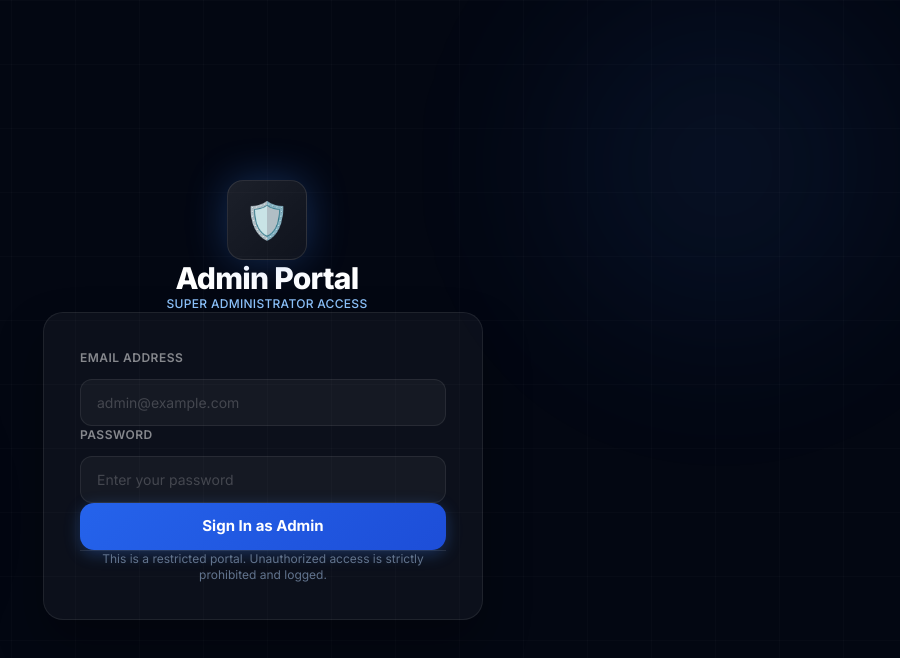
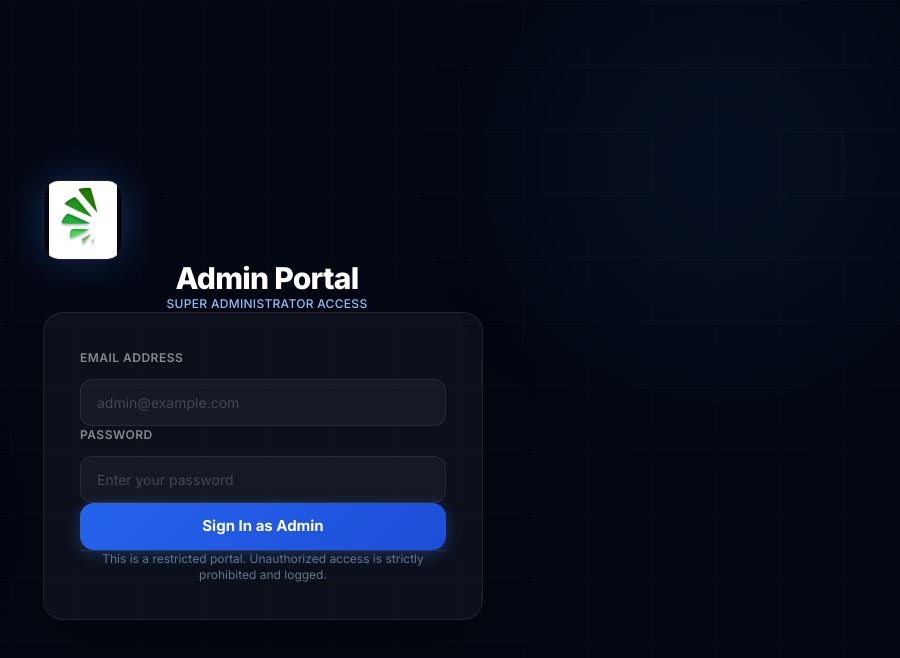
Before and after one commit to raviteja-iiith/NxtStepEdu, a Next.js app in the folder apps/web/: page /admin/login in a window 1280 px wide. Shown: the top 658 px of the page, without its empty margins (373-1273 px from the left). Built offline with nearby package versions, Linux system fonts and the light colour scheme; no server answers.

Commit message:
inserted logo

```diff
--- a/apps/web/src/app/admin/layout.tsx
+++ b/apps/web/src/app/admin/layout.tsx
@@ -56,9 +56,7 @@ export default function AdminLayout({ children }: { children: React.ReactNode })
         {/* Logo */}
         <div style={{ padding: collapsed ? '20px 14px' : '20px 20px', borderBottom: '1px solid rgba(255,255,255,0.06)', minHeight: 72 }}>
           <div style={{ display: 'flex', alignItems: 'center', gap: 12, overflow: 'hidden' }}>
-            <div style={{ width: 36, height: 36, borderRadius: 10, background: 'linear-gradient(135deg, #6366F1, #8B5CF6)', display: 'flex', alignItems: 'center', justifyContent: 'center', flexShrink: 0, boxShadow: '0 4px 12px rgba(99,102,241,0.3)' }}>
-              <svg width="18" height="18" viewBox="0 0 24 24" fill="none" stroke="white" strokeWidth="2.5" strokeLinecap="round" strokeLinejoin="round"><path d="M12 22s8-4 8-10V5l-8-3-8 3v7c0 6 8 10 8 10z"/></svg>
-            </div>
+            <img src="/logo.png" alt="Logo" style={{ width: 36, height: 36, borderRadius: 10, objectFit: 'contain', flexShrink: 0 }} />
             {!collapsed && (
               <div style={{ overflow: 'hidden', flex: 1 }}>
                 <p style={{ color: 'white', fontWeight: 700, fontSize: 14, lineHeight: 1.2 }}>NxtStepEdu</p>
--- a/apps/web/src/app/admin/login/page.tsx
+++ b/apps/web/src/app/admin/login/page.tsx
@@ -73,9 +73,7 @@ export default function AdminLoginPage() {
         <div className="w-full max-w-md animate-scale-in">
           {/* Logo */}
           <div className="text-center mb-8">
-            <div className="inline-flex items-center justify-center w-20 h-20 rounded-2xl mb-6 text-4xl shadow-[0_0_40px_rgba(59,130,246,0.3)] border border-white/10" style={{ background: 'linear-gradient(135deg, rgba(255,255,255,0.1), rgba(255,255,255,0.05))', backdropFilter: 'blur(20px)' }}>
-              🛡️
-            </div>
+            <img src="/logo.png" alt="Logo" className="w-20 h-20 rounded-2xl mb-6 mx-auto object-contain shadow-[0_0_40px_rgba(59,130,246,0.3)] border border-white/10" />
             <h1 className="text-3xl font-extrabold text-white tracking-tight mb-2">Admin Portal</h1>
             <p className="text-blue-300 font-medium tracking-wide uppercase text-xs">Super Administrator Access</p>
           </div>
--- a/apps/web/src/app/login/page.tsx
+++ b/apps/web/src/app/login/page.tsx
@@ -173,9 +173,7 @@ export default function LoginPage() {
       <div className="login-branding">
         <div className="login-brand-inner">
           <div className="logo-group" style={{ marginBottom: 32 }}>
-            <div className="logo-icon">
-              <svg width="22" height="22" viewBox="0 0 24 24" fill="none"><path d="M12 2L2 7l10 5 10-5-10-5zM2 17l10 5 10-5M2 12l10 5 10-5" stroke="currentColor" strokeWidth="2" strokeLinecap="round" strokeLinejoin="round"/></svg>
-            </div>
+            <img src="/logo.png" alt="Logo" style={{ width: 36, height: 36, borderRadius: 10, objectFit: 'contain' }} />
             <span className="logo-text">NxtStepEdu</span>
           </div>
           <h2 className="login-brand-title">
--- a/apps/web/src/app/parent/layout.tsx
+++ b/apps/web/src/app/parent/layout.tsx
@@ -292,9 +292,7 @@ function ParentLayoutInner({ children }: { children: React.ReactNode }) {
         style={{ width: isMobile ? '280px' : (collapsed ? '68px' : '256px'), background: 'linear-gradient(180deg, #1E1035 0%, #2D1B69 100%)', boxShadow: '4px 0 24px rgba(0,0,0,0.15)' }}>
         <div style={{ padding: collapsed ? '20px 14px' : '20px 20px', borderBottom: '1px solid rgba(255,255,255,0.06)', minHeight: 72 }}>
           <div style={{ display: 'flex', alignItems: 'center', gap: 12, overflow: 'hidden' }}>
-            <div style={{ width: 36, height: 36, borderRadius: 10, background: 'linear-gradient(135deg, #7C3AED, #A855F7)', display: 'flex', alignItems: 'center', justifyContent: 'center', flexShrink: 0, boxShadow: '0 4px 12px rgba(124,58,237,0.3)' }}>
-              <svg width="18" height="18" viewBox="0 0 24 24" fill="none" stroke="white" strokeWidth="2.5" strokeLinecap="round" strokeLinejoin="round"><path d="M20 21v-2a4 4 0 0 0-4-4H8a4 4 0 0 0-4 4v2"/><circle cx="12" cy="7" r="4"/></svg>
-            </div>
+            <img src="/logo.png" alt="Logo" style={{ width: 36, height: 36, borderRadius: 10, objectFit: 'contain', flexShrink: 0 }} />
             {!collapsed && (
               <div style={{ overflow: 'hidden', flex: 1 }}>
                 <p style={{ color: 'white', fontWeight: 700, fontSize: 14, lineHeight: 1.2 }}>NxtStepEdu</p>
@@ -371,7 +369,7 @@ function ParentLayoutInner({ children }: { children: React.ReactNode }) {
             </div>
           </div>
         </header>
-        <div className="parent-main-content content-page" style={{ padding: isMobile ? '16px' : '40px 48px', paddingBottom: isMobile ? 'calc(80px + env(safe-area-inset-bottom))' : '40px', flex: 1, maxWidth: 1280 }}>{children}</div>
+        <div className="parent-main-content content-page" style={{ padding: isMobile ? '16px' : '40px 48px', paddingBottom: isMobile ? 'calc(80px + env(safe-area-inset-bottom))' : '40px', maxWidth: 1280 }}>{children}</div>
       </main>
 
       {/* Bottom Tab Bar — mobile parent portal */}
--- a/apps/web/src/app/principal/layout.tsx
+++ b/apps/web/src/app/principal/layout.tsx
@@ -126,9 +126,7 @@ export default function PrincipalLayout({ children }: { children: React.ReactNod
         {/* Logo */}
         <div style={{ padding: collapsed ? '20px 14px' : '20px 20px', borderBottom: '1px solid rgba(255,255,255,0.06)', minHeight: 72 }}>
           <div style={{ display: 'flex', alignItems: 'center', gap: 12, overflow: 'hidden' }}>
-            <div style={{ width: 36, height: 36, borderRadius: 10, background: 'linear-gradient(135deg, #3B82F6, #6366F1)', display: 'flex', alignItems: 'center', justifyContent: 'center', flexShrink: 0, boxShadow: '0 4px 12px rgba(59,130,246,0.3)' }}>
-              <svg width="18" height="18" viewBox="0 0 24 24" fill="none" stroke="white" strokeWidth="2.5" strokeLinecap="round" strokeLinejoin="round"><path d="M3 9l9-7 9 7v11a2 2 0 0 1-2 2H5a2 2 0 0 1-2-2z"/><polyline points="9,22 9,12 15,12 15,22"/></svg>
-            </div>
+            <img src="/logo.png" alt="Logo" style={{ width: 36, height: 36, borderRadius: 10, objectFit: 'contain', flexShrink: 0 }} />
             {!collapsed && (
               <div style={{ overflow: 'hidden', flex: 1 }}>
                 <p style={{ color: 'white', fontWeight: 700, fontSize: 14, lineHeight: 1.2, overflow: 'hidden', textOverflow: 'ellipsis', whiteSpace: 'nowrap' }}>{schoolName || 'NxtStepEdu'}</p>
@@ -249,7 +247,7 @@ export default function PrincipalLayout({ children }: { children: React.ReactNod
           </div>
         )}
         {/* Content */}
-        <div className="portal-main-content content-page" style={{ padding: isMobile ? '16px' : '32px', flex: 1 }}>{children}</div>
+        <div className="portal-main-content content-page" style={{ padding: isMobile ? '16px' : '32px' }}>{children}</div>
       </main>
       {showChangePwd && <ChangePasswordModal accentColor="#1E3A8A" onClose={() => setShowChangePwd(false)} />}
     </div>
--- a/apps/web/src/app/teacher/layout.tsx
+++ b/apps/web/src/app/teacher/layout.tsx
@@ -89,9 +89,7 @@ export default function TeacherLayout({ children }: { children: React.ReactNode
         style={{ width: isMobile ? '280px' : (collapsed ? '68px' : '256px'), background: 'linear-gradient(180deg, #042F2E 0%, #0F4C47 100%)', boxShadow: '4px 0 24px rgba(0,0,0,0.15)' }}>
         <div style={{ padding: collapsed ? '20px 14px' : '20px 20px', borderBottom: '1px solid rgba(255,255,255,0.06)', minHeight: 72 }}>
           <div style={{ display: 'flex', alignItems: 'center', gap: 12, overflow: 'hidden' }}>
-            <div style={{ width: 36, height: 36, borderRadius: 10, background: 'linear-gradient(135deg, #0D9488, #14B8A6)', display: 'flex', alignItems: 'center', justifyContent: 'center', flexShrink: 0, boxShadow: '0 4px 12px rgba(20,184,166,0.3)' }}>
-              <svg width="18" height="18" viewBox="0 0 24 24" fill="none" stroke="white" strokeWidth="2.5" strokeLinecap="round" strokeLinejoin="round"><path d="M22 10v6M2 10l10-5 10 5-10 5z"/><path d="M6 12v5c3 3 9 3 12 0v-5"/></svg>
-            </div>
+            <img src="/logo.png" alt="Logo" style={{ width: 36, height: 36, borderRadius: 10, objectFit: 'contain', flexShrink: 0 }} />
             {!collapsed && (
               <div style={{ overflow: 'hidden', flex: 1 }}>
                 <p style={{ color: 'white', fontWeight: 700, fontSize: 14, lineHeight: 1.2 }}>NxtStepEdu</p>
@@ -174,7 +172,7 @@ export default function TeacherLayout({ children }: { children: React.ReactNode
             </div>
           </div>
         </header>
-        <div className="portal-main-content content-page" style={{ padding: isMobile ? '16px' : '32px', flex: 1 }}>{children}</div>
+        <div className="portal-main-content content-page" style={{ padding: isMobile ? '16px' : '32px' }}>{children}</div>
       </main>
       {showChangePwd && <ChangePasswordModal accentColor="#0F766E" onClose={() => setShowChangePwd(false)} />}
     </div>
```
Also changed, not shown: apps/web/assets/icon.png (added), apps/web/public/logo.png (added), 53 other files (tests, documents, lock files or other folders).
